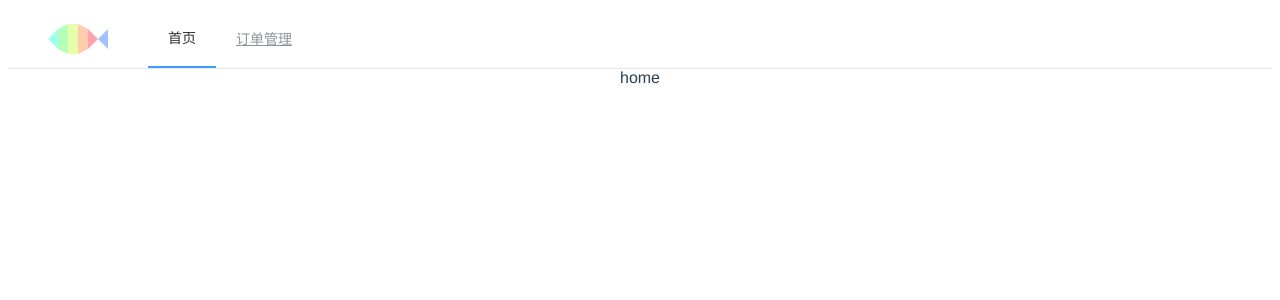
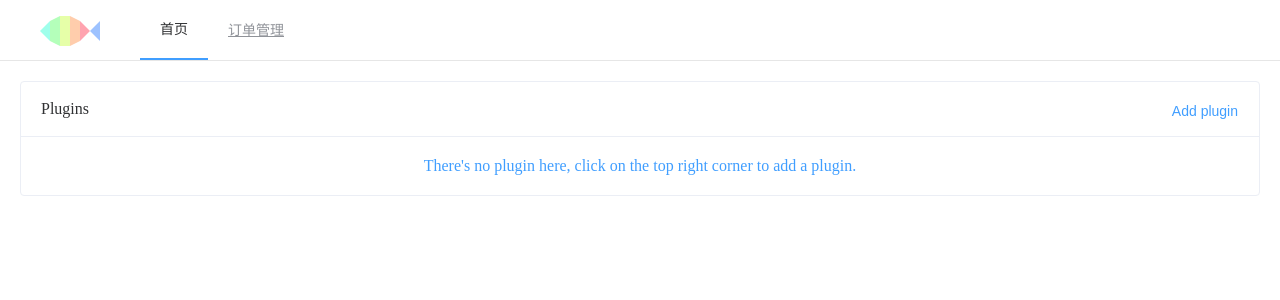
Before and after one commit to wszxdhr/mofish, a Vue app: page / in a window 1280 px wide. Shown: the top 300 px of the page. Built offline with nearby package versions, Linux system fonts and the light colour scheme; no server answers.

Commit message:
feat:添加样式文件，初始化首页plugins组件

```diff
--- a/src/App.vue
+++ b/src/App.vue
@@ -16,21 +16,6 @@ export default {
 </script>
 
 <style lang="scss">
-#app {
-  font-family: 'Avenir', Helvetica, Arial, sans-serif;
-  -webkit-font-smoothing: antialiased;
-  -moz-osx-font-smoothing: grayscale;
-  text-align: center;
-  color: #2c3e50;
-}
-#nav {
-  padding: 30px;
-  a {
-    font-weight: bold;
-    color: #2c3e50;
-    &.router-link-exact-active {
-      color: #42b983;
-    }
-  }
-}
+@import url("~@/assets/style/reset.scss");
+@import url("~@/assets/style/common.scss");
 </style>
--- a/src/api/service/plugins.js
+++ b/src/api/service/plugins.js
@@ -1,5 +1,5 @@
 import axios from '../index'
 
 export const getPlugins = (params) => {
-  return axios.post('/api/getPlugins', params)
+  return axios.get('/api/plugins/list', params)
 }
--- /dev/null
+++ b/src/assets/style/base.scss
@@ -0,0 +1,18 @@
+$main-color: #409EFF;
+$main-black: #000000;
+$main-white: #ffffff;
+$transparent: transparent;
+$main-text-color: #303133;
+$common-text-color: #606266;
+$secondary-text-color: #909399;
+$placeholder-text-color: #C0C4CC;
+
+$first-level-border-color: #DCDFE6;
+$second-level-border-color: #E4E7ED;
+$third-level-border-color: #EBEEF5;
+$forth-level-border-color: #F2F6FC;
+
+$success: #67C23A;
+$warning: #E6A23C;
+$danger: #F56C6C;
+$info: #909399;
--- /dev/null
+++ b/src/assets/style/common.scss
@@ -0,0 +1,55 @@
+.tac {
+  text-align: center;
+}
+
+.dib {
+  display: inline-block;
+}
+
+.tal {
+  text-align: left;
+}
+
+.text-main {
+  color: $main-color;
+}
+
+.text-black {
+  color: $main-black;
+}
+
+.text-white {
+  color: $main-white;
+}
+
+.text-success {
+  color: $success;
+}
+
+.text-warning {
+  color: $warning;
+}
+
+.text-danger {
+  color: $danger;
+}
+
+.text-info {
+  color: $info;
+}
+
+.text-main-black {
+  color: $main-text-color;
+}
+
+.text-common-black {
+  color: $common-text-color;
+}
+
+.text-secondary-black {
+  color: $secondary-text-color;
+}
+
+.text-placeholder {
+  color: $placeholder-text-color;
+}
--- /dev/null
+++ b/src/assets/style/reset.scss
@@ -0,0 +1,4 @@
+html, body {
+  margin: 0;
+  padding: 0;
+}
--- a/src/router.js
+++ b/src/router.js
@@ -1,6 +1,6 @@
 import Vue from 'vue'
 import Router from 'vue-router'
-import Home from './views/Home.vue'
+import Home from './views/Home'
 
 Vue.use(Router)
 
--- a/src/views/Home.vue
+++ /dev/null
@@ -1,18 +0,0 @@
-<template>
-  <div class="home">
-    home
-  </div>
-</template>
-
-<script>
-import { getPlugins } from '@/api/service/plugins'
-export default {
-  name: 'home',
-  components: {
-  },
-  created () {
-    console.log(getPlugins)
-    getPlugins()
-  }
-}
-</script>
--- /dev/null
+++ b/src/views/Home/index.vue
@@ -0,0 +1,21 @@
+<template>
+  <div class="home-page">
+    <home-plugins></home-plugins>
+  </div>
+</template>
+
+<script>
+import HomePlugins from './plugins'
+export default {
+  name: 'home',
+  components: {
+    HomePlugins
+  }
+}
+</script>
+
+<style lang="scss">
+  .home-page {
+    padding: 20px;
+  }
+</style>
--- /dev/null
+++ b/src/views/Home/plugins.vue
@@ -0,0 +1,23 @@
+<template>
+  <el-card class="home-plugins" shadow="hover">
+    <div slot="header" class="clearfix">
+      <span>Plugins</span>
+      <el-button style="float: right; padding: 3px 0" type="text">Add plugin</el-button>
+    </div>
+    <div class="tac text-main ">There's no plugin here, click on the top right corner to add a plugin.</div>
+  </el-card>
+</template>
+
+<script>
+import { getPlugins } from '@/api/service/plugins'
+export default {
+  name: 'HomePlugins',
+  created () {
+    console.log(getPlugins)
+    getPlugins()
+  }
+}
+</script>
+
+<style lang="scss">
+</style>
--- a/vue.config.js
+++ b/vue.config.js
@@ -7,5 +7,14 @@ module.exports = {
         changeOrigin: true
       }
     }
+  },
+  css: {
+    loaderOptions: {
+      sass: {
+        data: `
+          @import "@/assets/style/base.scss";
+        `
+      }
+    }
   }
 }
```
Also changed, not shown: 1 other file (tests, documents, lock files or other folders).
